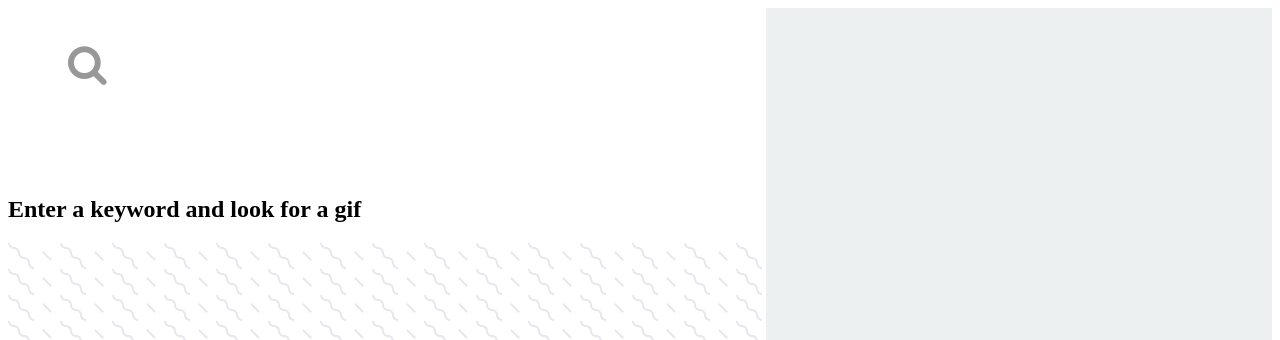
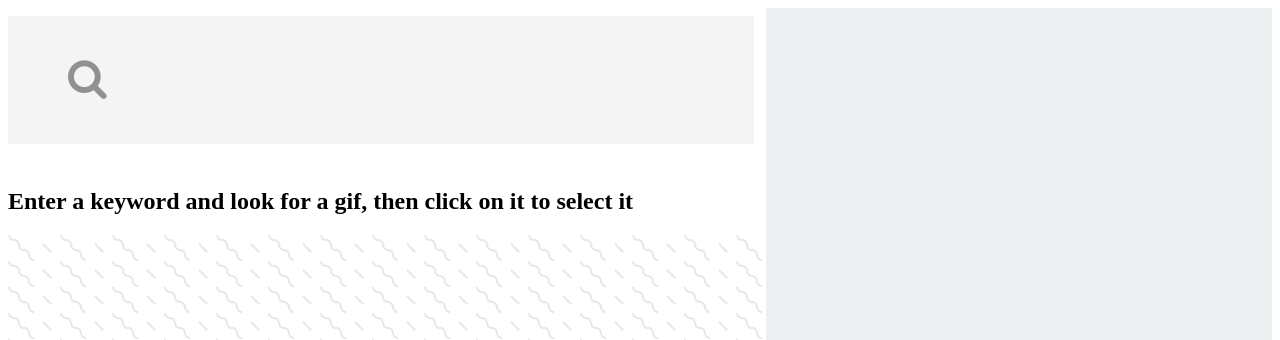
Before and after one commit to Njsca/react-app, a React app: page / in a window 1280 px wide. Shown: the top 340 px of the page. Built offline with nearby package versions, Linux system fonts and the light colour scheme.

Commit message:
changes to input field

```diff
--- a/public/style/index.css
+++ b/public/style/index.css
@@ -28,7 +28,7 @@
 .left-scene:before {
   content: '\F002';
   position: absolute;
-  top: 35px;
+  top: 49px;
   left: 60px;
   font-family: FontAwesome;
   font-size: 2.6em;
@@ -66,3 +66,14 @@
       margin: 5px;
       cursor: pointer;
 }
+
+.form-control{
+  background-color: #f4f4f4;
+  height: .5rem;
+  margin: .5rem 0.8rem 1.5rem 0;
+  border: none;
+  padding: .5rem;
+  font-size: 16px;
+  font-style: italic;
+  font-family: 'Mulish', sans-serif;
+}
--- a/src/components/app.js
+++ b/src/components/app.js
@@ -51,7 +51,7 @@ class App extends Component {
       <div>
         <div className="left-scene">
           <SearchBar searchFunction={this.search}/>
-          <h2>Enter a keyword and look for a gif</h2>
+          <h2>Enter a keyword and look for a gif, then click on it to select it</h2>
           <div className="selected-gif" >
             <Gif id={this.state.selectedGifId}/>
           </div>
```
